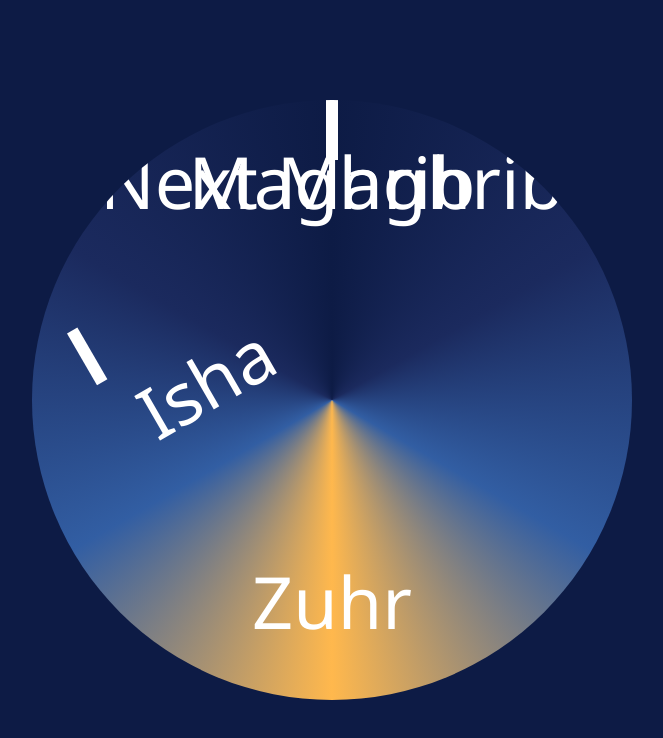
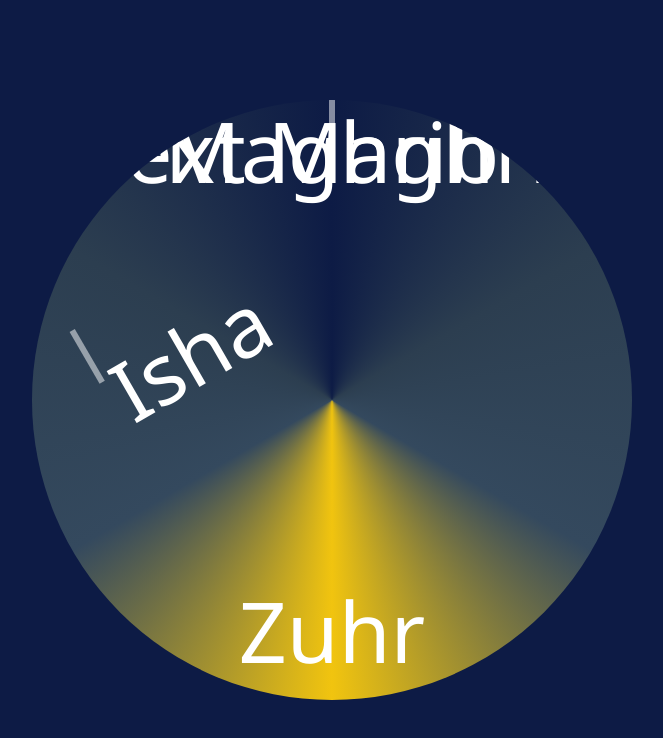
Before and after one commit to dfordev1/Fiqh, a plain HTML site: page time.html in a window 1280 px wide. Shown: the whole page, without its empty margins (308-971 px from the left). Drawn offline with Linux system fonts and the light colour scheme.

Commit message:
Update time.html

```diff
--- a/time.html
+++ b/time.html
@@ -35,11 +35,11 @@
       background: conic-gradient(
         from 0deg,
         #0D1B45 0%, /* Deep night (sunset) */
-        #1B2A5E 16.67%, /* Early twilight */
-        #325EA3 33.33%, /* Nautical twilight */
-        #FFB84D 50%, /* Full daylight */
-        #325EA3 66.67%, /* Evening twilight */
-        #1B2A5E 83.33%, /* Nautical twilight */
+        #2C3E50 16.67%, /* Early twilight */
+        #34495E 33.33%, /* Nautical twilight */
+        #F1C40F 50%, /* Full daylight */
+        #34495E 66.67%, /* Evening twilight */
+        #2C3E50 83.33%, /* Nautical twilight */
         #0D1B45 100% /* Returning to night */
       );
       position: relative;
@@ -56,8 +56,8 @@
     }
 
     .division-lines line {
-      stroke: white;
-      stroke-width: 2;
+      stroke: rgba(255, 255, 255, 0.5); /* Semi-transparent lines */
+      stroke-width: 1;
       transform-origin: center;
     }
 
@@ -72,23 +72,24 @@
     }
 
     .salah-markers text {
-      font-size: 12px;
+      font-size: 14px; /* Improved text size */
       fill: white;
       text-anchor: middle;
       dominant-baseline: middle;
       transform-origin: center;
+      font-weight: 500; /* Slightly bold for readability */
     }
 
     /* Interactivity Styles */
     .marker-highlight {
       font-weight: bold;
-      fill: #FFB84D; /* Highlight color */
+      fill: #F1C40F; /* Highlight color matches daylight */
     }
 
     /* Responsive Design */
     @media (max-width: 600px) {
       .salah-markers text {
-        font-size: 10px;
+        font-size: 12px; /* Smaller text for smaller screens */
       }
     }
   </style>
@@ -118,17 +119,17 @@
     <!-- Optional Prayer Markers -->
     <svg class="salah-markers" viewBox="0 0 100 100">
       <!-- Maghrib (0°) -->
-      <text x="50" y="15" data-prayer="Maghrib">Maghrib</text>
+      <text x="50" y="10" data-prayer="Maghrib">Maghrib</text>
       <!-- Isha (30°) -->
-      <text x="65" y="20" transform="rotate(-30 50 50)" data-prayer="Isha">Isha</text>
+      <text x="65" y="15" transform="rotate(-30 50 50)" data-prayer="Isha">Isha</text>
       <!-- Fajr (315°) -->
       <text x="15" y="50" transform="rotate(-150 50 50)" data-prayer="Fajr">Fajr</text>
       <!-- Zuhr (180°) -->
-      <text x="50" y="85" data-prayer="Zuhr">Zuhr</text>
+      <text x="50" y="90" data-prayer="Zuhr">Zuhr</text>
       <!-- Asr (270°) -->
       <text x="85" y="50" transform="rotate(-270 50 50)" data-prayer="Asr">Asr</text>
       <!-- Next Maghrib (360°) -->
-      <text x="50" y="15" data-prayer="Next Maghrib">Next Maghrib</text>
+      <text x="50" y="10" data-prayer="Next Maghrib">Next Maghrib</text>
     </svg>
   </div>
 
```
